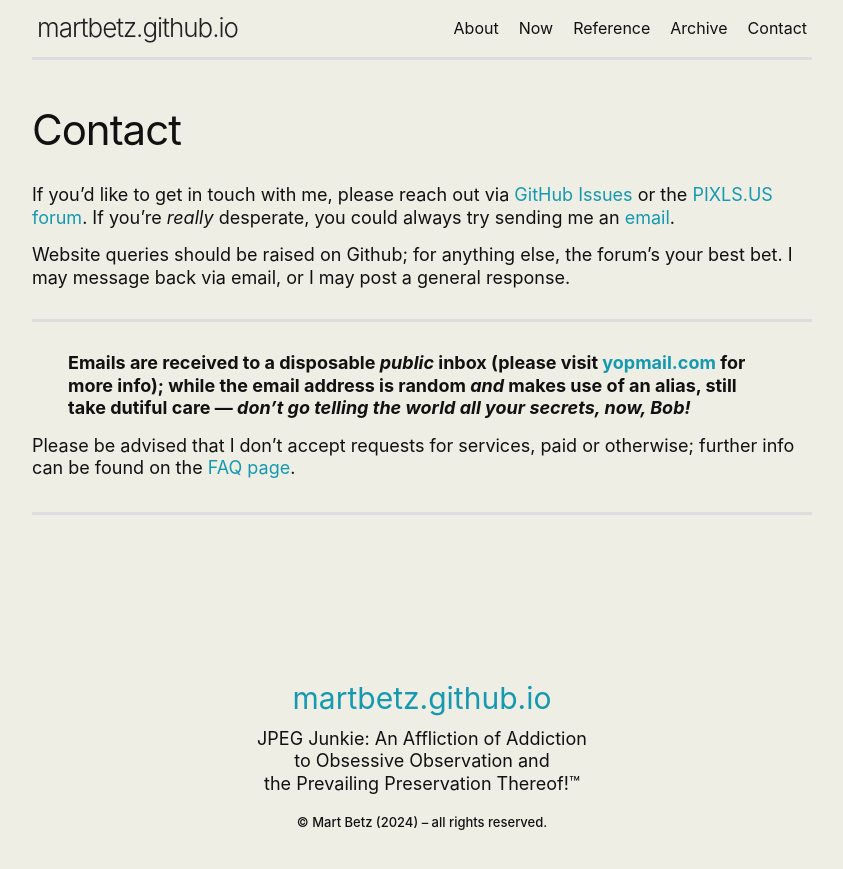
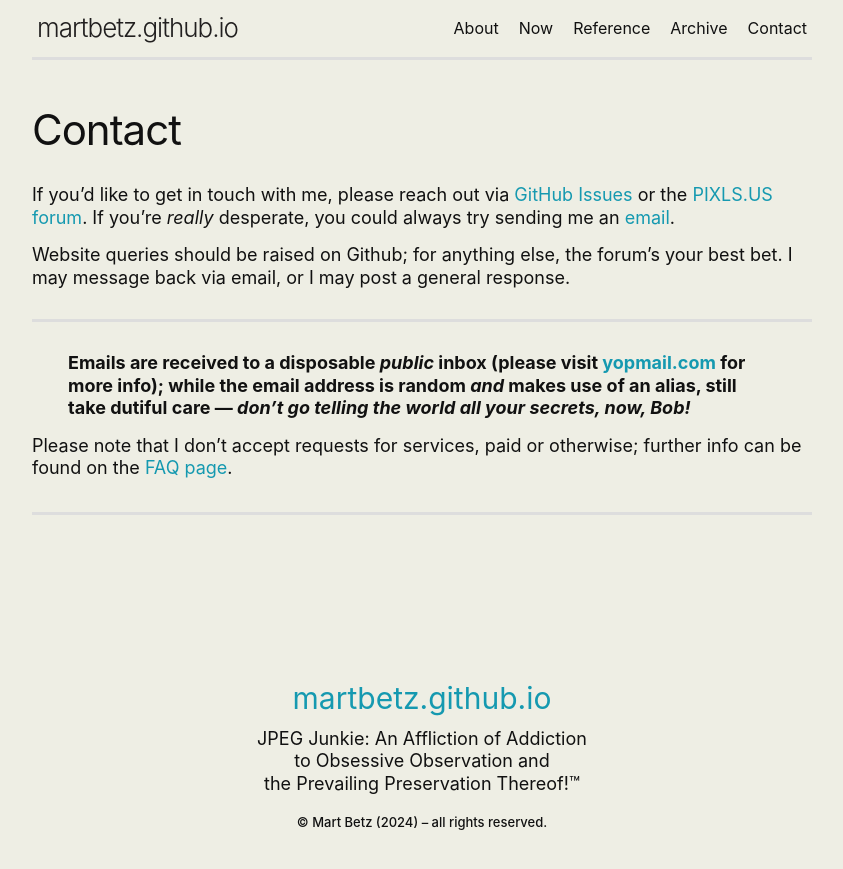
Before and after one commit to martbetz/martbetz.github.io, a Jekyll site: the page built from contact.html, in a window 1280 px wide. Shown: the top 869 px of the page, without its empty margins (218-1061 px from the left). Built offline with Jekyll 4.4.1, drawn with Linux system fonts in a browser that asks for light colours.

Commit message:
Update contact.html

```diff
--- a/contact.html
+++ b/contact.html
@@ -27,5 +27,5 @@
 
 <p>
  <font size="4">
-  Please be advised that I don’t accept requests for services, paid or otherwise; further info can be found on the <a href="https://marrbetz.github.io/faq.html">FAQ page</a>.
+  Please note that I don’t accept requests for services, paid or otherwise; further info can be found on the <a href="https://martbetz.github.io/faq.html">FAQ page</a>.
 </p>
```
